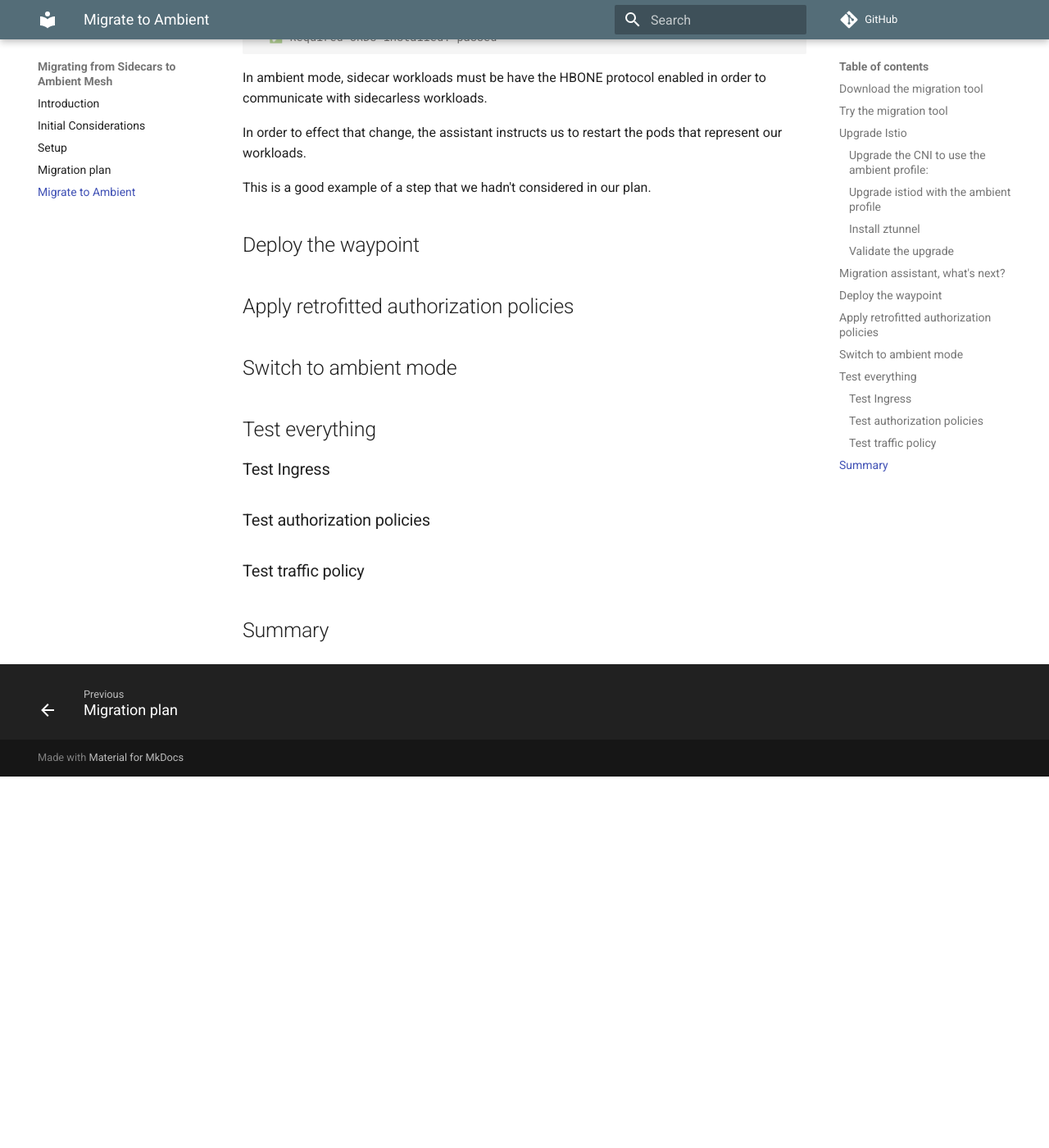
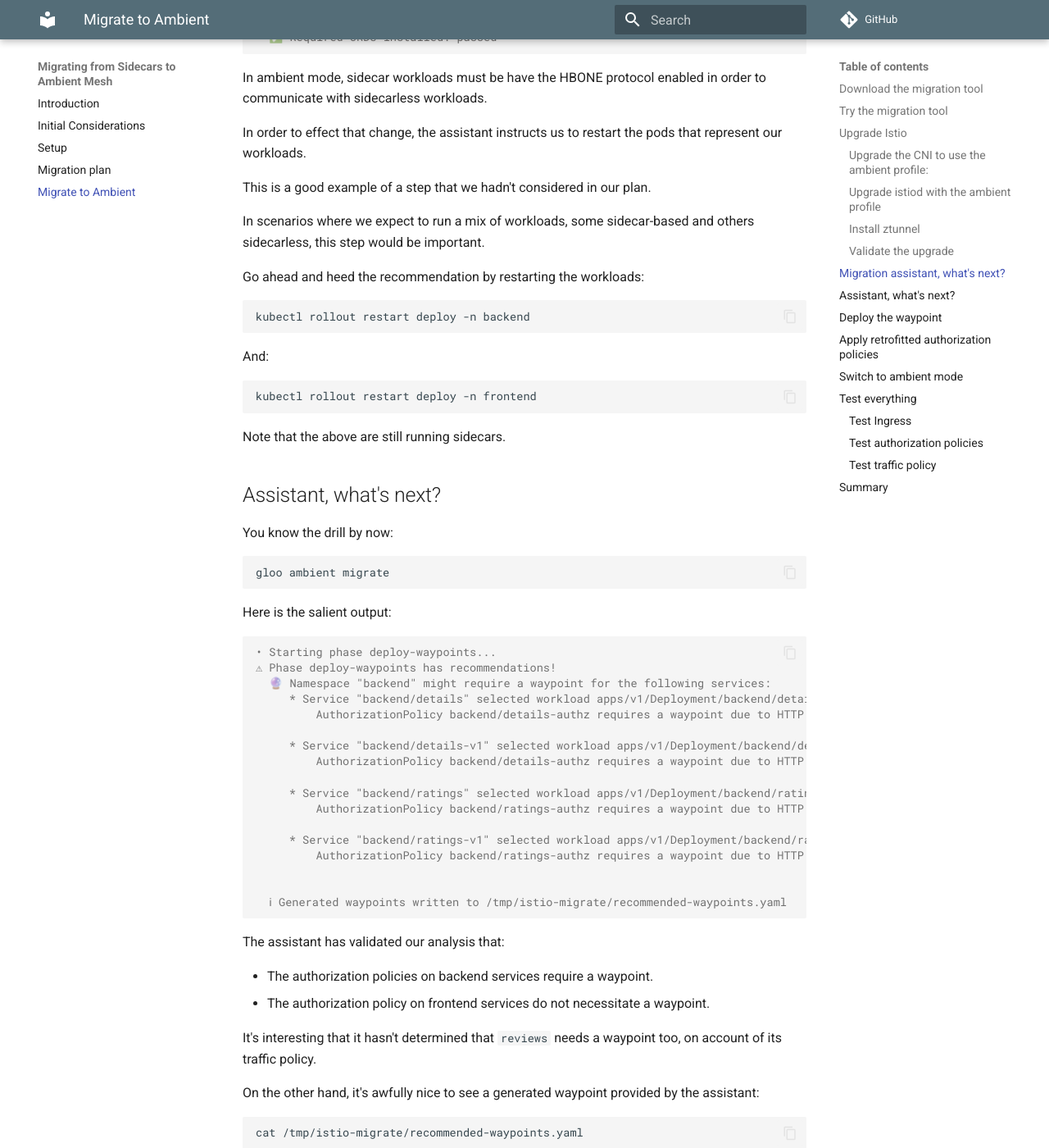
Before and after one commit to eitansuez/ambient-migration, an MkDocs documentation site: the page built from docs/migrate.md, in a window 1280 px wide and 1400 px high, scrolled down 3371 px. Shown: the whole window at 82% size. Built offline with MkDocs 1.6.1 and Material for MkDocs 9.7.7, drawn with Linux system fonts in a browser that asks for light colours; comment, search, counter and statistics services are not loaded; before the commit the page ends 4318 px from its top, so only the background shows below that; some of the changed text lies outside the part shown.

Commit message:
further..

````diff
--- a/docs/migrate.md
+++ b/docs/migrate.md
@@ -171,7 +171,102 @@
 
 This is a good example of a step that we hadn't considered in our plan.
 
+In scenarios where we expect to run a mix of workloads, some sidecar-based and others sidecarless, this step would be important.
+
+Go ahead and heed the recommendation by restarting the workloads:
+
+```shell
+kubectl rollout restart deploy -n backend
+```
+And:
+
+```shell
+kubectl rollout restart deploy -n frontend
+```
+
+Note that the above are still running sidecars.
+
+## Assistant, what's next?
+
+You know the drill by now:
+
+```shell
+gloo ambient migrate
+```
+
+Here is the salient output:
+
+```console
+• Starting phase deploy-waypoints...
+⚠ Phase deploy-waypoints has recommendations!
+  🔮 Namespace "backend" might require a waypoint for the following services:
+     * Service "backend/details" selected workload apps/v1/Deployment/backend/details-v1 requires a waypoint:
+         AuthorizationPolicy backend/details-authz requires a waypoint due to HTTP attributes (methods)
+
+     * Service "backend/details-v1" selected workload apps/v1/Deployment/backend/details-v1 requires a waypoint:
+         AuthorizationPolicy backend/details-authz requires a waypoint due to HTTP attributes (methods)
+
+     * Service "backend/ratings" selected workload apps/v1/Deployment/backend/ratings-v1 requires a waypoint:
+         AuthorizationPolicy backend/ratings-authz requires a waypoint due to HTTP attributes (methods)
+
+     * Service "backend/ratings-v1" selected workload apps/v1/Deployment/backend/ratings-v1 requires a waypoint:
+         AuthorizationPolicy backend/ratings-authz requires a waypoint due to HTTP attributes (methods)
+
+
+  ℹ Generated waypoints written to /tmp/istio-migrate/recommended-waypoints.yaml
+```
+
+The assistant has validated our analysis that:
+
+- The authorization policies on backend services require a waypoint.
+- The authorization policy on frontend services do not necessitate a waypoint.
+
+It's interesting that it hasn't determined that `reviews` needs a waypoint too, on account of its traffic policy.
+
+On the other hand, it's awfully nice to see a generated waypoint provided by the assistant:
+
+```shell
+cat /tmp/istio-migrate/recommended-waypoints.yaml
+```
+
+Here is the generated waypoint, it's a Gateway resource:
+
+```yaml
+apiVersion: gateway.networking.k8s.io/v1
+kind: Gateway
+metadata:
+  name: waypoint
+  namespace: backend
+spec:
+  gatewayClassName: istio-waypoint
+  listeners:
+  - name: mesh
+    port: 15008
+    protocol: HBONE
+```
+
 ## Deploy the waypoint
+
+Apply the recommended waypoint:
+
+```shell
+kubectl apply -f /tmp/istio-migrate/recommended-waypoints.yaml
+```
+
+Note however that just applying the waypoint does not also bind it to specific workloads.
+
+Verify that the waypoint is present in the `backend` namespace:
+
+```shell
+istioctl waypoint list -n backend
+```
+
+Here is the output:
+
+```console
+NAME         REVISION     PROGRAMMED
+waypoint     default      True
+```
 
 ## Apply retrofitted authorization policies
 
````
